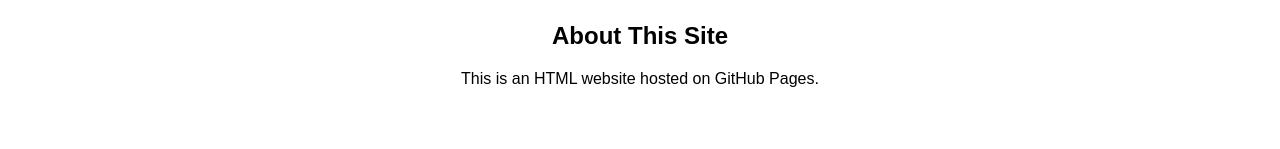
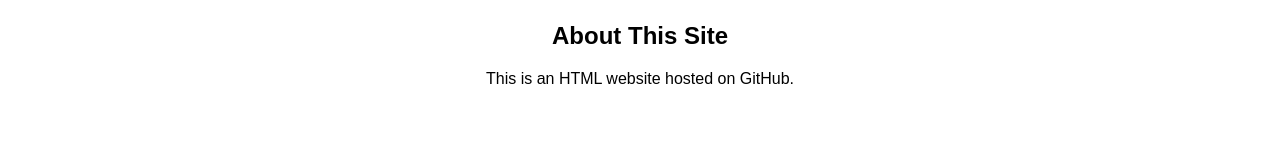
Before and after one commit to Davide9310/Test1, a plain HTML site: page test1.html in a window 1280 px wide. Shown: the part 138-287 px from the top of the page. Drawn offline with Linux system fonts and the light colour scheme.

Commit message:
Update test1.html

```diff
--- a/test1.html
+++ b/test1.html
@@ -40,7 +40,7 @@
 
 <section>
     <h2>About This Site</h2>
-    <p>This is an HTML website hosted on GitHub Pages.</p>
+    <p>This is an HTML website hosted on GitHub.</p>
 </section>
 
 <h1>Replicate API Example</h1>
```
